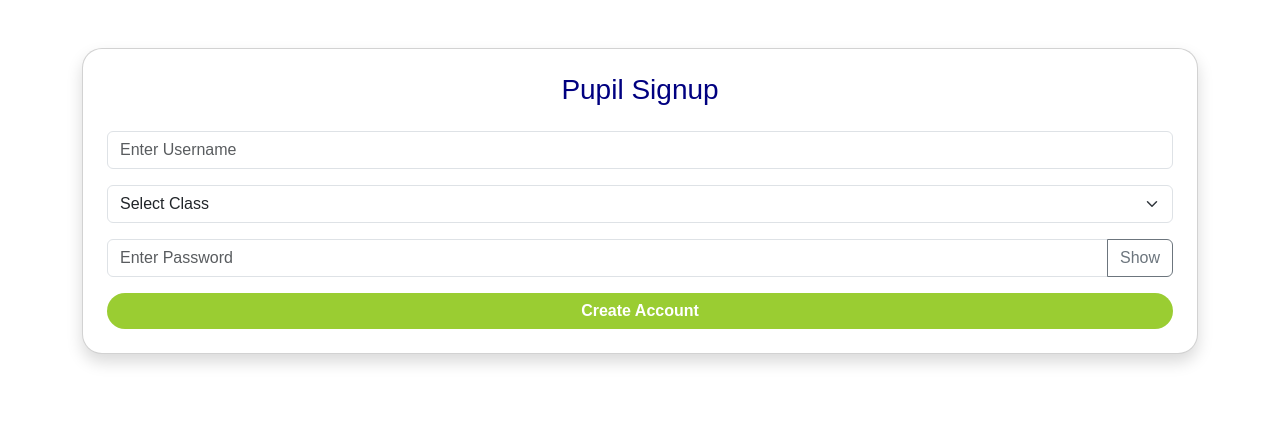
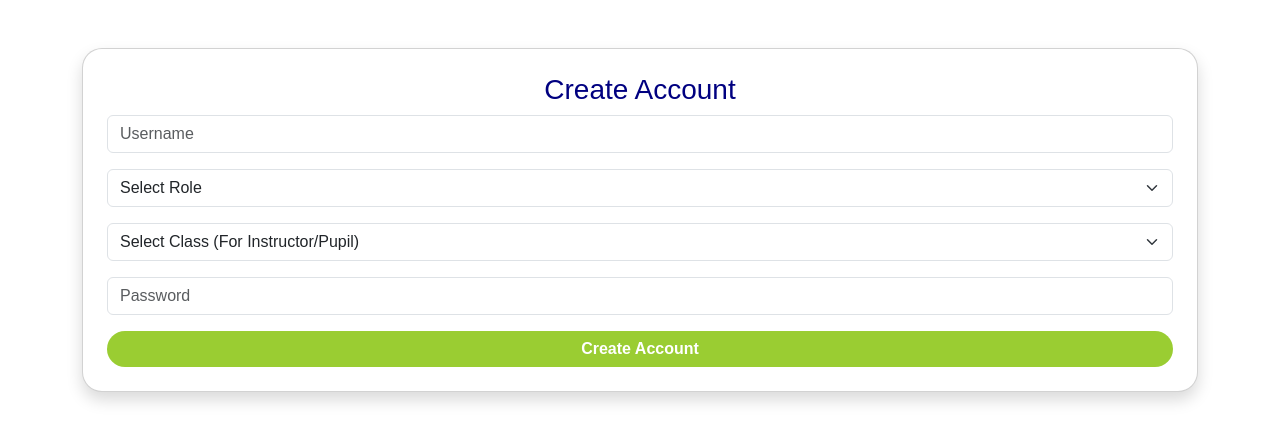
Before and after one commit to Bless1988-max/destiny-cbt, a Flask app: page /signup in a window 1280 px wide. Shown: the part 81-523 px from the top of the page. Run offline with Flask 3, Linux system fonts and the light colour scheme.

Commit message:
Full role-based system upgrade

```diff
--- a/app.py
+++ b/app.py
@@ -1,202 +1,169 @@
 from flask import Flask, render_template, redirect, url_for, request, flash
-from flask_sqlalchemy import SQLAlchemy
-from flask_login import LoginManager, login_user, login_required, logout_user, current_user, UserMixin
+from flask_login import LoginManager, login_user, login_required, logout_user, current_user
 from werkzeug.security import generate_password_hash, check_password_hash
-import os
+from models import db, User, Question, Result
 
 app = Flask(__name__)
-app.config['SECRET_KEY'] = 'dfs_secret_123'
-
-# -------- DATABASE (WORKS LOCALLY + RENDER) ----------
-BASE_DIR = os.path.abspath(os.path.dirname(__file__))
-
-if os.environ.get("RENDER"):
-    db_path = "/tmp/cbt.db"
-else:
-    db_path = os.path.join(BASE_DIR, "cbt.db")
-
-app.config['SQLALCHEMY_DATABASE_URI'] = "sqlite:///" + db_path
+app.config['SECRET_KEY'] = 'super-secret-key'
+app.config['SQLALCHEMY_DATABASE_URI'] = 'sqlite:///database.db'
 app.config['SQLALCHEMY_TRACK_MODIFICATIONS'] = False
 
-db = SQLAlchemy(app)
+db.init_app(app)
 
-# -------- LOGIN MANAGER ----------
 login_manager = LoginManager()
+login_manager.init_app(app)
 login_manager.login_view = "login"
-login_manager.init_app(app)
-
-# -------- MODELS ----------
-
-class User(UserMixin, db.Model):
-    id = db.Column(db.Integer, primary_key=True)
-    username = db.Column(db.String(80), unique=True, nullable=False)
-    password = db.Column(db.String(200), nullable=False)
-    role = db.Column(db.String(20), nullable=False)  # admin, pupil, instructor, parent
-    child_id = db.Column(db.Integer, nullable=True)  # for parents
-
-
-class Question(db.Model):
-    id = db.Column(db.Integer, primary_key=True)
-    level = db.Column(db.String(20))
-    question = db.Column(db.String(500))
-    option_a = db.Column(db.String(200))
-    option_b = db.Column(db.String(200))
-    option_c = db.Column(db.String(200))
-    option_d = db.Column(db.String(200))
-    answer = db.Column(db.String(1))
-    instructor_id = db.Column(db.Integer)
-
-
-class Result(db.Model):
-    id = db.Column(db.Integer, primary_key=True)
-    pupil_id = db.Column(db.Integer)
-    score = db.Column(db.Integer)
-    total = db.Column(db.Integer)
-    comment = db.Column(db.String(200))
-
 
 @login_manager.user_loader
 def load_user(user_id):
     return User.query.get(int(user_id))
 
+with app.app_context():
+    db.create_all()
 
-# -------- ROUTES ----------
-
+# HOME
 @app.route('/')
 def index():
-    return render_template('index.html')
+    return render_template("index.html")
 
-
-# SIGNUP
-@app.route('/signup', methods=['GET','POST'])
+# SIGNUP (ADMIN, INSTRUCTOR, PUPIL)
+@app.route('/signup', methods=['GET', 'POST'])
 def signup():
     if request.method == 'POST':
-        username = request.form['username']
-        password = generate_password_hash(request.form['password'])
-        role = request.form['role']
+        hashed_password = generate_password_hash(request.form['password'])
 
-        if User.query.filter_by(username=username).first():
-            flash("Username already exists")
-            return redirect(url_for('signup'))
+        user = User(
+            username=request.form['username'],
+            password=hashed_password,
+            role=request.form['role'],
+            student_class=request.form.get('student_class')
+        )
 
-        user = User(username=username, password=password, role=role)
         db.session.add(user)
         db.session.commit()
         flash("Account created successfully")
         return redirect(url_for('login'))
 
-    return render_template('signup.html')
-
+    return render_template("signup.html")
 
 # LOGIN
-@app.route('/login', methods=['GET','POST'])
+@app.route('/login', methods=['GET', 'POST'])
 def login():
     if request.method == 'POST':
-        username = request.form['username']
-        password = request.form['password']
+        user = User.query.filter_by(username=request.form['username']).first()
 
-        user = User.query.filter_by(username=username).first()
-
-        if user and check_password_hash(user.password, password):
+        if user and check_password_hash(user.password, request.form['password']):
             login_user(user)
 
             if user.role == "admin":
                 return redirect(url_for('admin_dashboard'))
             elif user.role == "instructor":
                 return redirect(url_for('instructor_dashboard'))
-            elif user.role == "parent":
-                return redirect(url_for('parent_view'))
             else:
                 return redirect(url_for('pupil_dashboard'))
 
         flash("Invalid login details")
 
-    return render_template('login.html')
+    return render_template("login.html")
 
+# ADMIN DASHBOARD
+@app.route('/admin')
+@login_required
+def admin_dashboard():
+    if current_user.role != "admin":
+        return redirect(url_for('login'))
+
+    users = User.query.all()
+    return render_template("admin_dashboard.html", users=users)
+
+# INSTRUCTOR DASHBOARD
+@app.route('/instructor')
+@login_required
+def instructor_dashboard():
+    if current_user.role != "instructor":
+        return redirect(url_for('login'))
+
+    questions = Question.query.filter_by(instructor_id=current_user.id).all()
+    return render_template("instructor_dashboard.html", questions=questions)
+
+# ADD QUESTION
+@app.route('/add_question', methods=['GET', 'POST'])
+@login_required
+def add_question():
+    if current_user.role != "instructor":
+        return redirect(url_for('login'))
+
+    if request.method == 'POST':
+        question = Question(
+            question_text=request.form['question'],
+            option_a=request.form['a'],
+            option_b=request.form['b'],
+            option_c=request.form['c'],
+            option_d=request.form['d'],
+            correct_answer=request.form['correct'],
+            student_class=current_user.student_class,
+            instructor_id=current_user.id
+        )
+
+        db.session.add(question)
+        db.session.commit()
+        flash("Question added successfully")
+
+    return render_template("add_question.html")
+
+# PUPIL DASHBOARD
+@app.route('/pupil')
+@login_required
+def pupil_dashboard():
+    if current_user.role != "pupil":
+        return redirect(url_for('login'))
+
+    return render_template("pupil_dashboard.html")
+
+# TAKE EXAM
+@app.route('/exam')
+@login_required
+def take_exam():
+    questions = Question.query.filter_by(student_class=current_user.student_class).all()
+    return render_template("take_exam.html", questions=questions)
+
+# SUBMIT EXAM
+@app.route('/submit_exam', methods=['POST'])
+@login_required
+def submit_exam():
+    questions = Question.query.filter_by(student_class=current_user.student_class).all()
+    score = 0
+
+    for q in questions:
+        answer = request.form.get(str(q.id))
+        if answer == q.correct_answer:
+            score += 1
+
+    rating = "Needs Improvement"
+    if score >= 18:
+        rating = "Excellent"
+    elif score >= 15:
+        rating = "Very Good"
+    elif score >= 10:
+        rating = "Good"
+
+    result = Result(student_id=current_user.id, score=score, rating=rating)
+    db.session.add(result)
+    db.session.commit()
+
+    return redirect(url_for('result'))
+
+@app.route('/result')
+@login_required
+def result():
+    result = Result.query.filter_by(student_id=current_user.id).order_by(Result.id.desc()).first()
+    return render_template("result.html", result=result)
 
 @app.route('/logout')
 @login_required
 def logout():
     logout_user()
-    return redirect(url_for('login'))
-
-
-# PUPIL DASHBOARD
-@app.route('/pupil')
-@login_required
-def pupil_dashboard():
-    return render_template('pupil_dashboard.html')
-
-
-# ADMIN DASHBOARD
-@app.route('/admin')
-@login_required
-def admin_dashboard():
-    results = Result.query.all()
-    return render_template('admin_dashboard.html', results=results)
-
-
-# INSTRUCTOR DASHBOARD (ADD QUESTIONS)
-@app.route('/instructor', methods=['GET','POST'])
-@login_required
-def instructor_dashboard():
-
-    if request.method == 'POST':
-        q = Question(
-            level=request.form['level'],
-            question=request.form['question'],
-            option_a=request.form['option_a'],
-            option_b=request.form['option_b'],
-            option_c=request.form['option_c'],
-            option_d=request.form['option_d'],
-            answer=request.form['answer'],
-            instructor_id=current_user.id
-        )
-        db.session.add(q)
-        db.session.commit()
-        flash("Question added successfully")
-
-    questions = Question.query.filter_by(instructor_id=current_user.id).all()
-    return render_template('instructor_dashboard.html', questions=questions)
-
-
-# EXAM
-@app.route('/exam/<level>', methods=['GET','POST'])
-@login_required
-def exam(level):
-
-    questions = Question.query.filter_by(level=level).all()
-
-    if request.method == 'POST':
-        score = 0
-
-        for q in questions:
-            selected = request.form.get(str(q.id))
-            if selected == q.answer:
-                score += 1
-
-        result = Result(pupil_id=current_user.id, score=score, total=len(questions), comment="Well done!")
-        db.session.add(result)
-        db.session.commit()
-
-        flash(f"You scored {score}/{len(questions)}")
-        return redirect(url_for('pupil_dashboard'))
-
-    return render_template('exam.html', questions=questions, level=level)
-
-
-# PARENT VIEW RESULT
-@app.route('/parent')
-@login_required
-def parent_view():
-    results = Result.query.filter_by(pupil_id=current_user.child_id).all()
-    return render_template('parent_view.html', results=results)
-
-
-# -------- CREATE DATABASE TABLES ----------
-with app.app_context():
-    db.create_all()
-
+    return redirect(url_for('index'))
 
 if __name__ == "__main__":
     app.run(debug=True)
--- a/models.py
+++ b/models.py
@@ -7,7 +7,7 @@ class User(db.Model, UserMixin):
     id = db.Column(db.Integer, primary_key=True)
     username = db.Column(db.String(100), unique=True)
     password = db.Column(db.String(200))
-    role = db.Column(db.String(20))
+    role = db.Column(db.String(20))  # admin, instructor, pupil
     student_class = db.Column(db.String(50))
 
 class Question(db.Model):
@@ -19,10 +19,10 @@ class Question(db.Model):
     option_d = db.Column(db.String(200))
     correct_answer = db.Column(db.String(10))
     student_class = db.Column(db.String(50))
+    instructor_id = db.Column(db.Integer)
 
 class Result(db.Model):
     id = db.Column(db.Integer, primary_key=True)
     student_id = db.Column(db.Integer)
     score = db.Column(db.Integer)
     rating = db.Column(db.String(50))
-    student_class = db.Column(db.String(50))
--- a/templates/signup.html
+++ b/templates/signup.html
@@ -2,32 +2,31 @@
 {% block content %}
 
 <div class="card p-4 shadow">
-    <h3 class="text-center mb-4">Pupil Signup</h3>
+    <h3 class="text-center">Create Account</h3>
 
     <form method="POST">
-        <input type="text" name="username" class="form-control mb-3" placeholder="Enter Username" required>
 
-        <select name="student_class" class="form-select mb-3" required>
-            <option value="">Select Class</option>
+        <input type="text" name="username" class="form-control mb-3" placeholder="Username" required>
+
+        <select name="role" class="form-select mb-3" required>
+            <option value="">Select Role</option>
+            <option value="admin">Admin</option>
+            <option value="instructor">Instructor</option>
+            <option value="pupil">Pupil</option>
+        </select>
+
+        <select name="student_class" class="form-select mb-3">
+            <option value="">Select Class (For Instructor/Pupil)</option>
             <option>Emerald 3</option>
             <option>Emerald 4</option>
             <option>Emerald 5</option>
         </select>
 
-        <div class="input-group mb-3">
-            <input type="password" name="password" id="password" class="form-control" placeholder="Enter Password" required>
-            <button type="button" class="btn btn-outline-secondary" onclick="togglePassword()">Show</button>
-        </div>
+        <input type="password" name="password" class="form-control mb-3" placeholder="Password" required>
 
         <button class="btn btn-primary w-100">Create Account</button>
     </form>
+
 </div>
 
-<script>
-function togglePassword(){
-    var x = document.getElementById("password");
-    x.type = x.type === "password" ? "text" : "password";
-}
-</script>
-
 {% endblock %}
```
